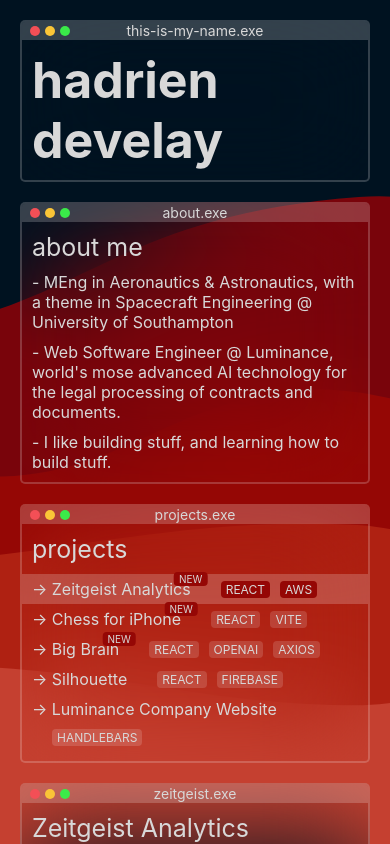
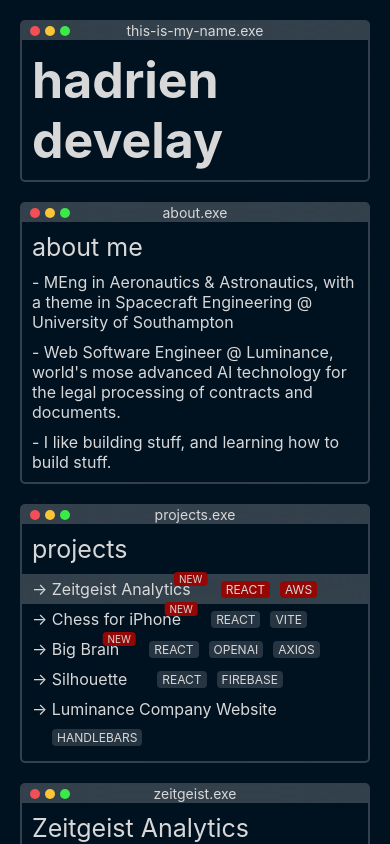
Before and after one commit to stecfrit/hadri1.com, a React (Vite) app: page / in a window 390 px wide. Shown: the top 844 px of the page. Built offline with nearby package versions, Linux system fonts and the light colour scheme.

Commit message:
[background] disabled background animation

```diff
--- a/src/styles/app.scss
+++ b/src/styles/app.scss
@@ -14,26 +14,26 @@
   // overflow-x: hidden;
   background: $background-color;
 }
-body {
-  background: $background fixed, $background2 fixed;
-  background-repeat: repeat-x;
-  background-size: 900px 100vh, cover;
-  animation: scroll-anim 5s linear infinite;
-  overflow-x: hidden;
-  @media only screen and (max-width: 768px) {
-    background: $background-color, $background;
-    background-size: cover;
-    animation: none;
-  }
-}
-@keyframes scroll-anim {
-  from {
-    background-position: 0 50%;
-  }
-  to {
-    background-position: -900px 50%;
-  }
-}
+// body {
+//   background: $background fixed, $background2 fixed;
+//   background-repeat: repeat-x;
+//   background-size: 900px 100vh, cover;
+//   animation: scroll-anim 5s linear infinite;
+//   overflow-x: hidden;
+//   @media only screen and (max-width: 768px) {
+//     background: $background-color, $background;
+//     background-size: cover;
+//     animation: none;
+//   }
+// }
+// @keyframes scroll-anim {
+//   from {
+//     background-position: 0 50%;
+//   }
+//   to {
+//     background-position: -900px 50%;
+//   }
+// }
 .main {
   position: relative;
   margin: 0 auto;
```
